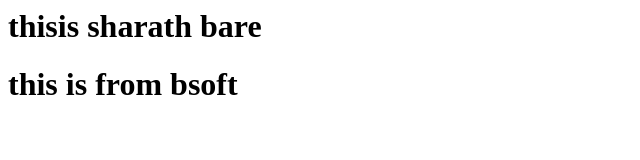
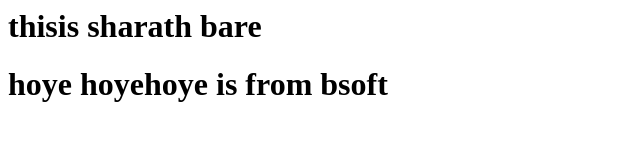
Before and after one commit to sarath-bare/newproject13-7-24, a plain HTML site: page index.html in a window 1280 px wide. Shown: the whole page, without its empty margins (0-640 px from the left). Drawn offline with Linux system fonts and the light colour scheme.

Commit message:
changed some names

```diff
--- a/index.html
+++ b/index.html
@@ -1,5 +1,5 @@
 <html>
 <h1>thisis sharath bare</h1>
-<h1>this is from bsoft</h1>
+<h1> hoye hoyehoye is from bsoft</h1>
 
 </html>
```
